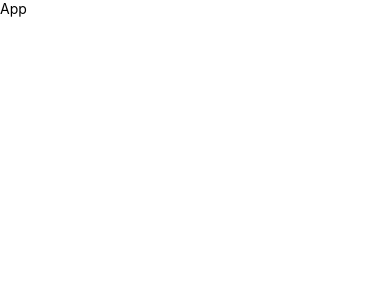
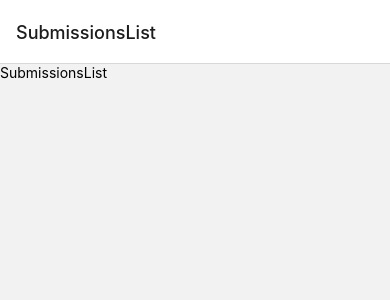
Before and after one commit to guadarecio/TaxesCompany, a React Native app: screen / in a window 390 px wide. Shown: the top 300 px of the page. Built offline with nearby package versions, Linux system fonts and the light colour scheme.

Commit message:
Configuring React Navigation

```diff
--- a/App.js
+++ b/App.js
@@ -1,10 +1,12 @@
-import {View, Text} from 'react-native';
+import {View} from 'react-native';
 import React from 'react';
+import 'react-native-gesture-handler';
+import StackNav from './src/navigator/StackNav';
 
 const App = () => {
   return (
-    <View>
-      <Text>App</Text>
+    <View style={{flex: 1}}>
+      <StackNav />
     </View>
   );
 };
--- /dev/null
+++ b/src/navigator/StackNav.js
@@ -0,0 +1,20 @@
+import * as React from 'react';
+import {NavigationContainer} from '@react-navigation/native';
+import {createNativeStackNavigator} from '@react-navigation/native-stack';
+import AddSubmission from '../screens/AddSubmission';
+import SubmissionsList from '../screens/SubmissionsList';
+
+const Stack = createNativeStackNavigator();
+
+function StackNav() {
+  return (
+    <NavigationContainer>
+      <Stack.Navigator>
+        <Stack.Screen name="SubmissionsList" component={SubmissionsList} />
+        <Stack.Screen name="AddSubmission" component={AddSubmission} />
+      </Stack.Navigator>
+    </NavigationContainer>
+  );
+}
+
+export default StackNav;
```
Also changed, not shown: package.json (+7 -1 lines), 3 other files (tests, documents, lock files or other folders).
